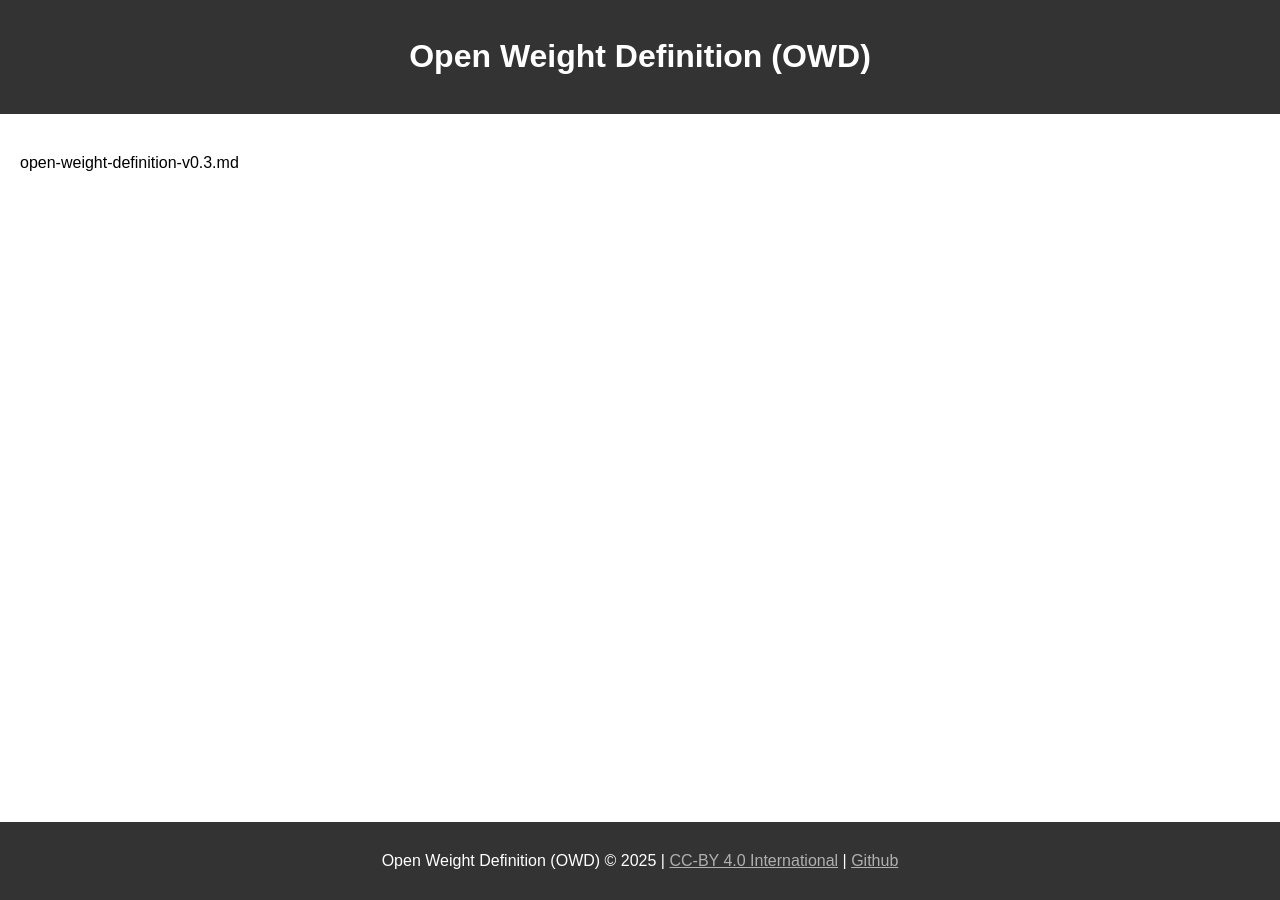
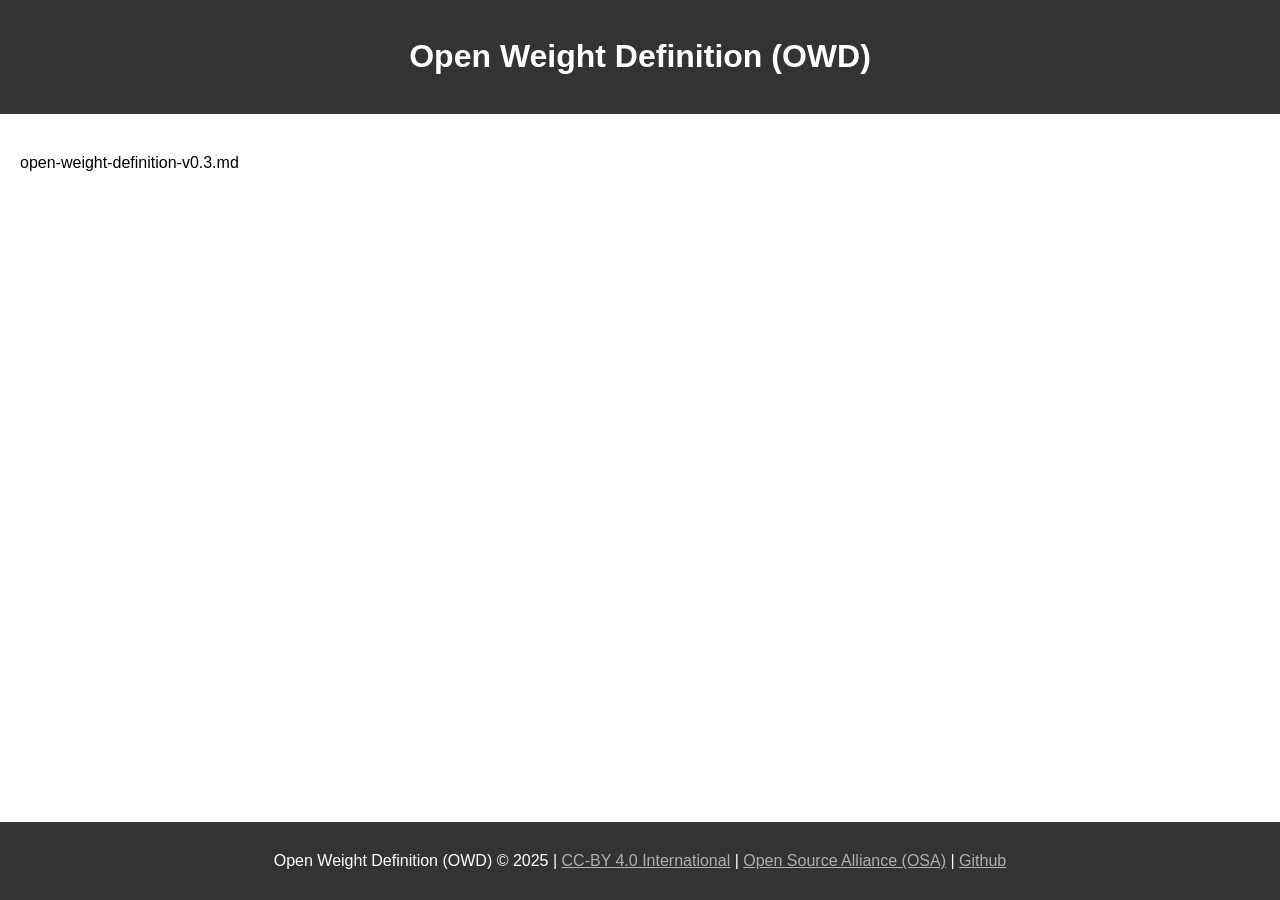
Before and after one commit to OpenWeight/owd, a Jekyll site: the page built from index.md, in a window 1280 px wide. Built offline with Jekyll 4.4.1, drawn with Linux system fonts in a browser that asks for light colours.

Commit message:
link to OSA

```diff
--- a/_layouts/home.html
+++ b/_layouts/home.html
@@ -15,7 +15,7 @@
       {{ content }}
     </main>
     <footer>
-      <p>{{ site.title }} &copy; {{ site.time | date: "%Y" }} | <a href="https://creativecommons.org/licenses/by/4.0/" target="_blank">CC-BY 4.0 International</a> | <a href="https://github.com/OpenWeight/owd" target="_blank">Github</a></p>
+      <p>{{ site.title }} &copy; {{ site.time | date: "%Y" }} | <a href="https://creativecommons.org/licenses/by/4.0/" target="_blank">CC-BY 4.0 International</a> | <a href="https://opensourcealliance.org">Open Source Alliance (OSA)</a> | <a href="https://github.com/OpenWeight/owd" target="_blank">Github</a></p>
     </footer>
   </div>
 </body>
```
